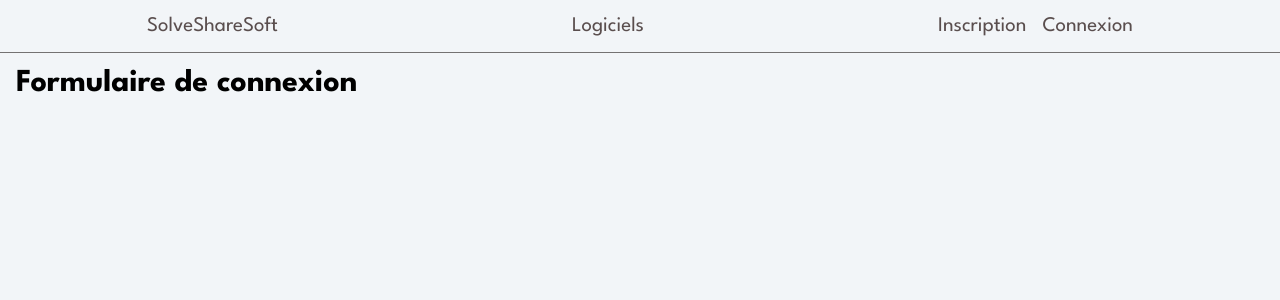
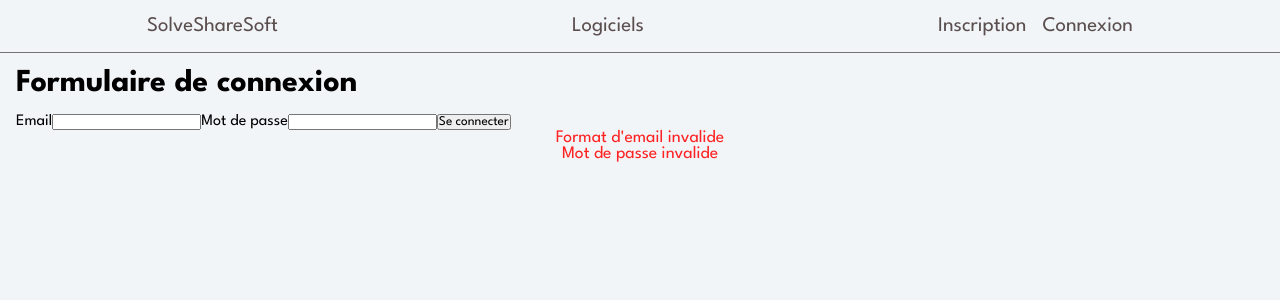
Before and after one commit to tobiridi/SolveShareSoft, an Angular app in the folder SolveShareSoft-Frontend/: page /login in a window 1280 px wide. Shown: the top 300 px of the page. Built offline with nearby package versions, Linux system fonts and the light colour scheme.

Commit message:
[ADD] user login

```diff
--- a/SolveShareSoft-Frontend/src/app/alertpanel/alertpanel.component.scss
+++ b/SolveShareSoft-Frontend/src/app/alertpanel/alertpanel.component.scss
@@ -4,6 +4,7 @@
     padding: 20px;
     display: block;
     margin: 1rem auto;
+    border-radius: 20px;
 
     &.info {
         color: #184c77;
@@ -25,17 +26,17 @@
         background-color: #feecc5;
     }
 
-    .closeBtn {
-        line-height: 20px;
-        float: right;
-        font-size: 2rem;
-        cursor: pointer;
-        transition: 0.3s;
-        margin-left: 10px;
-    }
+    // .closeBtn {
+    //     line-height: 20px;
+    //     float: right;
+    //     font-size: 2rem;
+    //     cursor: pointer;
+    //     transition: 0.3s;
+    //     margin-left: 10px;
+    // }
 
-    .closeBtn:hover {
-        color: #191919;
-    }
+    // .closeBtn:hover {
+    //     color: #191919;
+    // }
 
 }
--- a/SolveShareSoft-Frontend/src/app/login/login.component.html
+++ b/SolveShareSoft-Frontend/src/app/login/login.component.html
@@ -2,3 +2,19 @@
 <header>
     <h1>Formulaire de connexion</h1>
 </header>
+<main>
+    <form action="#" method="post" [formGroup]="loginForm" class="register" (ngSubmit)="validLoginForm()">
+        <label for="email">Email</label><input type="email" name="email" id="email" formControlName="email">
+        <label for="password">Mot de passe</label><input type="password" name="password" id="password" formControlName="password">
+        <input type="submit" value="Se connecter">
+
+        <div class="errorMessage">
+            @if (loginForm.get("email")?.invalid) {
+                <p>Format d'email invalide</p>
+            }
+            @if (loginForm.get("password")?.invalid) {
+                <p>Mot de passe invalide</p>
+            }
+        </div>
+    </form>
+</main>
--- a/SolveShareSoft-Frontend/src/app/login/login.component.ts
+++ b/SolveShareSoft-Frontend/src/app/login/login.component.ts
@@ -1,13 +1,61 @@
-import { Component } from '@angular/core';
+import { Component, OnDestroy, OnInit } from '@angular/core';
 import { NavbarComponent } from '../navbar/navbar.component';
+import { AlertService } from '../services/alert.service';
+import { FormBuilder, FormGroup, ReactiveFormsModule, Validators } from '@angular/forms';
+import { UserService } from '../services/user.service';
+import { Subscription } from 'rxjs';
+import { Router } from '@angular/router';
 
 @Component({
   selector: 'app-login',
   standalone: true,
-  imports: [NavbarComponent],
+  imports: [NavbarComponent, ReactiveFormsModule],
   templateUrl: './login.component.html',
   styleUrl: './login.component.scss'
 })
-export class LoginComponent {
+export class LoginComponent implements OnInit, OnDestroy {
+  public loginForm: FormGroup
+  private sub: Subscription;
+
+  constructor(
+    private readonly _alert: AlertService,
+    private readonly _formBuilder: FormBuilder,
+    private readonly _userService: UserService,
+    private readonly _router: Router) {
+
+    this.loginForm = this._formBuilder.group({
+      email: ['', [Validators.required, Validators.email, Validators.minLength(10), Validators.maxLength(200)]],
+      password: [null, [Validators.required, Validators.minLength(8), Validators.maxLength(50)]],
+    });
+
+    this.sub = new Subscription();
+  }
+
+  ngOnInit(): void {
+
+  }
+
+  ngOnDestroy(): void {
+    this.sub.unsubscribe();
+  }
+
+  public validLoginForm(): void {
+    if(this.loginForm.valid) {
+      this.sub = this._userService.login(this.loginForm.value).subscribe({
+        next: (value) => {
+          //redirect user to home page
+          this._router.navigate(['/']);
+        },
+        error: (err) => {
+          console.error(err);
+          this._alert.displayAlert("Email ou mot de passe incorrecte", 'error');
+        },
+      })
+    }
+    else {
+      this._alert.displayAlert("Le formulaire n'est pas valide", 'error');
+    }
+
+  }
 
 }
--- a/SolveShareSoft-Frontend/src/app/register/register.component.html
+++ b/SolveShareSoft-Frontend/src/app/register/register.component.html
@@ -33,7 +33,7 @@
         }
         <div class="errorMessage">
             @if (registerFrom.get("email")?.invalid) {
-                <p>Email invalide</p>
+                <p>Format d'email invalide</p>
             }
             @if (registerFrom.get("username")?.invalid) {
                 <p>Nom d'utilisateur invalide</p>
--- a/SolveShareSoft-Frontend/src/app/services/user.service.ts
+++ b/SolveShareSoft-Frontend/src/app/services/user.service.ts
@@ -1,19 +1,29 @@
 import { HttpClient } from '@angular/common/http';
 import { Injectable } from '@angular/core';
 import { environment } from '../../environments/environment.development';
-import { Observable, Subject } from 'rxjs';
+import { Observable, map } from 'rxjs';
+import { Router } from '@angular/router';
 
 @Injectable({
   providedIn: 'root'
 })
 export class UserService {
-  private apiURL = environment.apiURL;
+  private apiURL: string = `${environment.apiURL}/user`;
 
-  constructor(private readonly httpClient: HttpClient) {
+  constructor(private readonly _httpClient: HttpClient) {
   }
 
-  public register(value: any): Observable<object> {
-    return this.httpClient.post(`${this.apiURL}/user`, value);
+  public register(userData: any): Observable<any> {
+    return this._httpClient.post<any>(this.apiURL, userData);
+  }
+
+  public login(userData: any): Observable<any> {
+    return this._httpClient.post<any>(`${this.apiURL}/login`, userData)
+      .pipe(map(response => {
+        const jwt = response.data.accessToken;
+        localStorage.setItem('jwt', jwt);
+      }));
+
   }
 
 }
```
Also changed, not shown: 1 other file (tests, documents, lock files or other folders).
